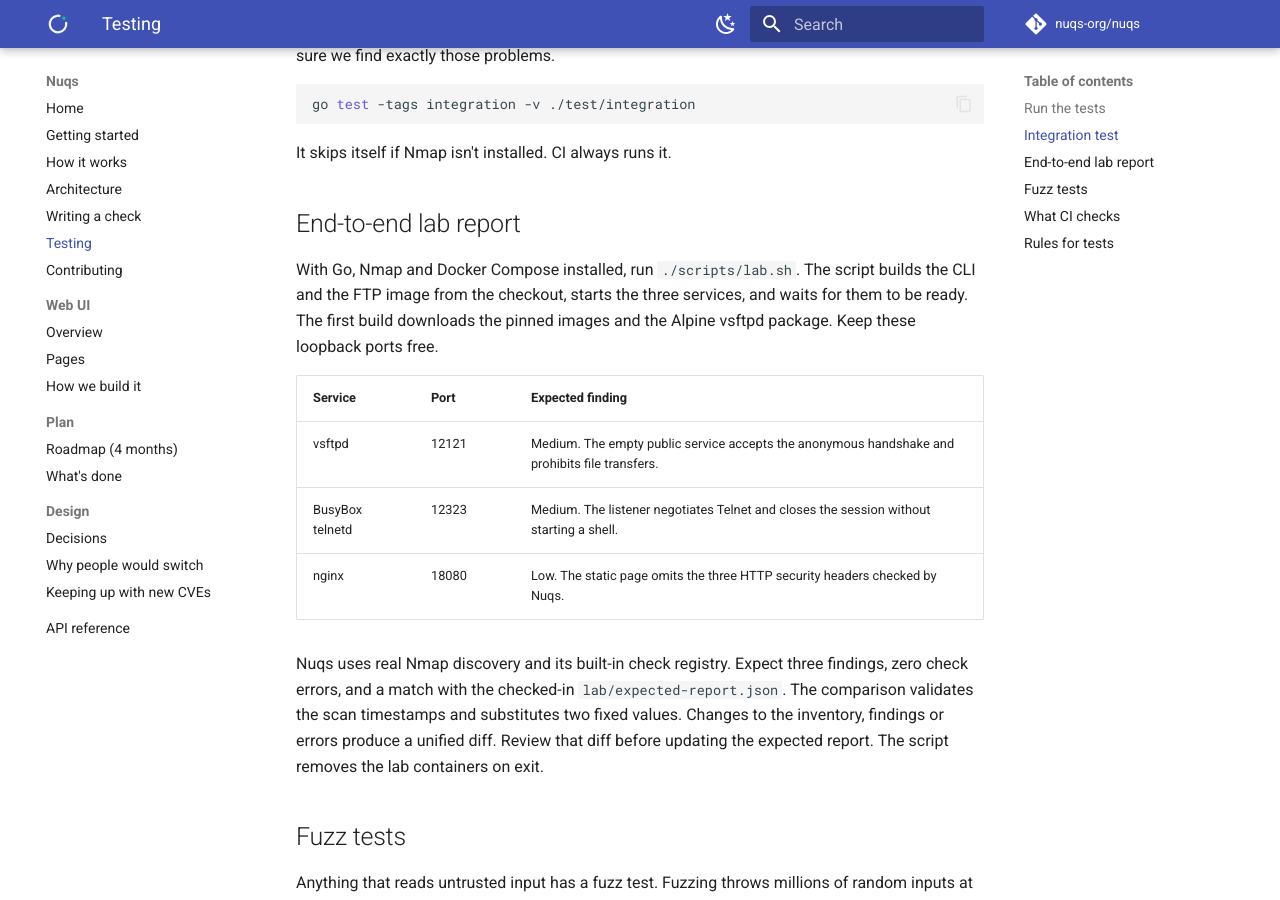
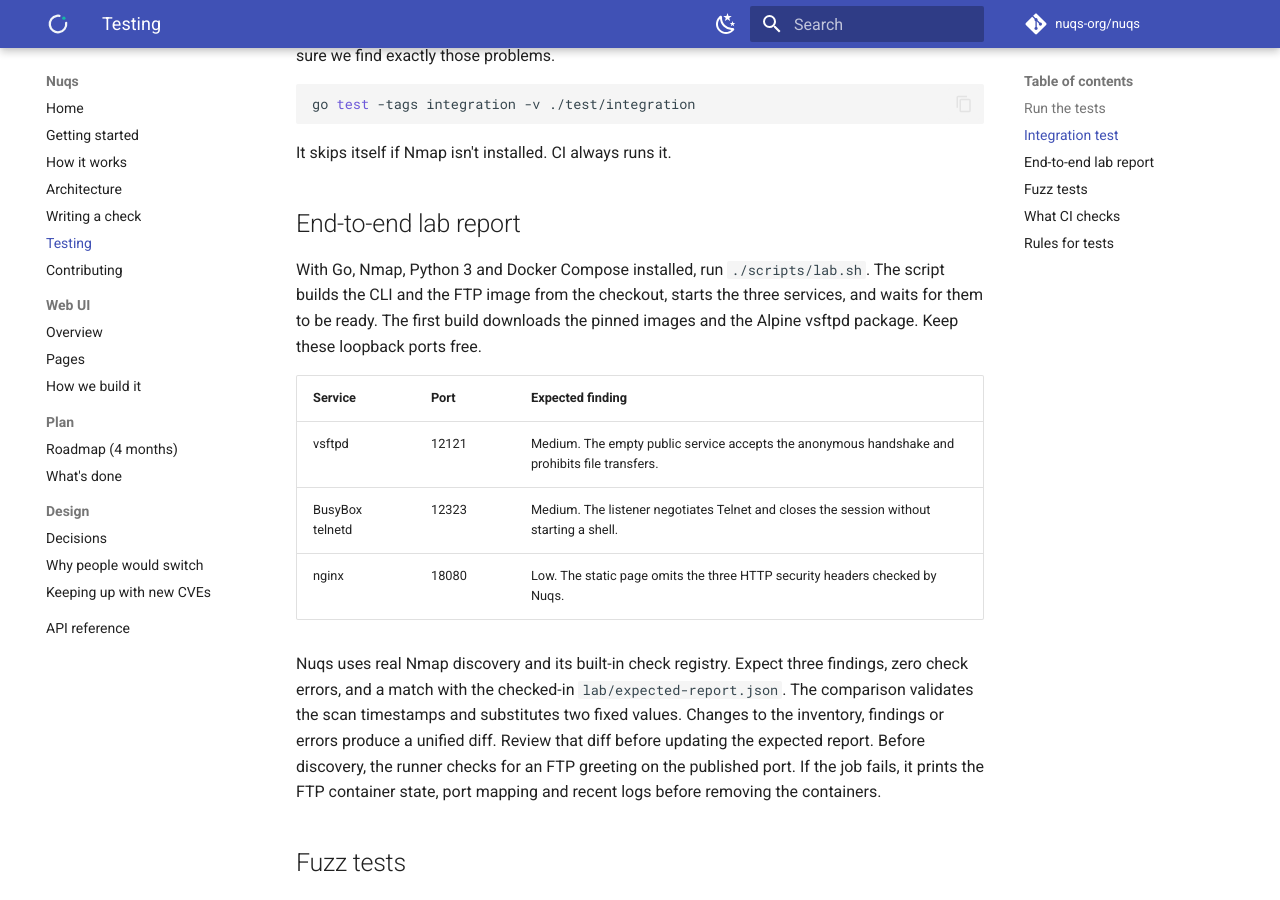
Before and after one commit to 92meharali/nuqs, an MkDocs documentation site: the page built from docs/testing.md, in a window 1280 px wide and 900 px high, scrolled down 541 px. Built offline with MkDocs 1.6.1 and Material for MkDocs 9.7.7, drawn with Linux system fonts in a browser that asks for light colours; comment, search, counter and statistics services are not loaded.

Commit message:
capture FTP readiness and container diagnostics on lab failures

```diff
--- a/docs/testing.md
+++ b/docs/testing.md
@@ -24,7 +24,7 @@ It skips itself if Nmap isn't installed. CI always runs it.
 
 ## End-to-end lab report
 
-With Go, Nmap and Docker Compose installed, run `./scripts/lab.sh`.
+With Go, Nmap, Python 3 and Docker Compose installed, run `./scripts/lab.sh`.
 The script builds the CLI and the FTP image from the checkout, starts the
 three services, and waits for them to be ready. The first build downloads the
 pinned images and the Alpine vsftpd package. Keep these loopback ports free.
@@ -40,7 +40,9 @@ findings, zero check errors, and a match with the checked-in
 `lab/expected-report.json`. The comparison validates the scan
 timestamps and substitutes two fixed values. Changes to the inventory,
 findings or errors produce a unified diff. Review that diff before updating
-the expected report. The script removes the lab containers on exit.
+the expected report. Before discovery, the runner checks for an FTP greeting
+on the published port. If the job fails, it prints the FTP container state,
+port mapping and recent logs before removing the containers.
 
 ## Fuzz tests
 
```
Also changed, not shown: 1 other file.
